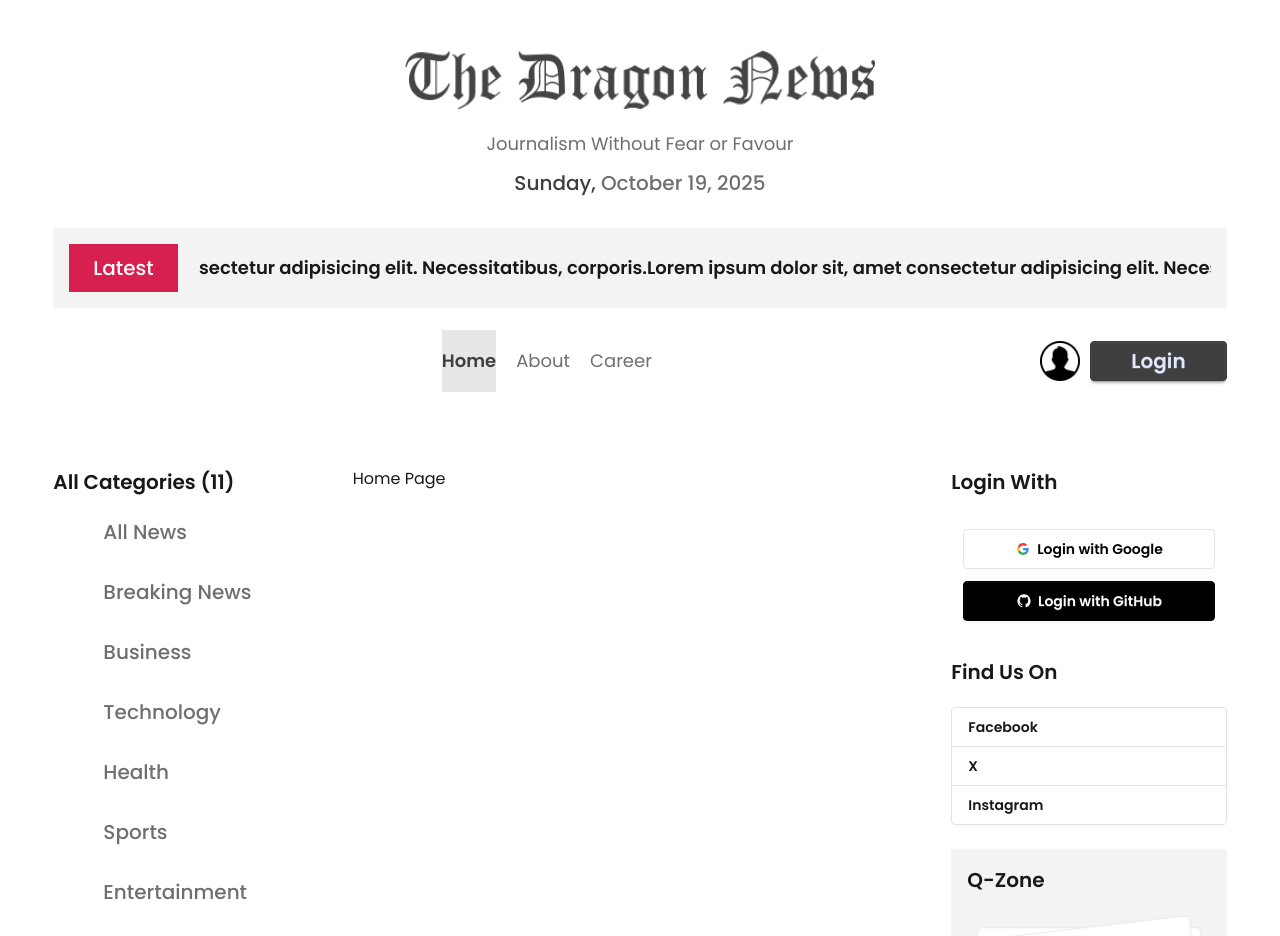
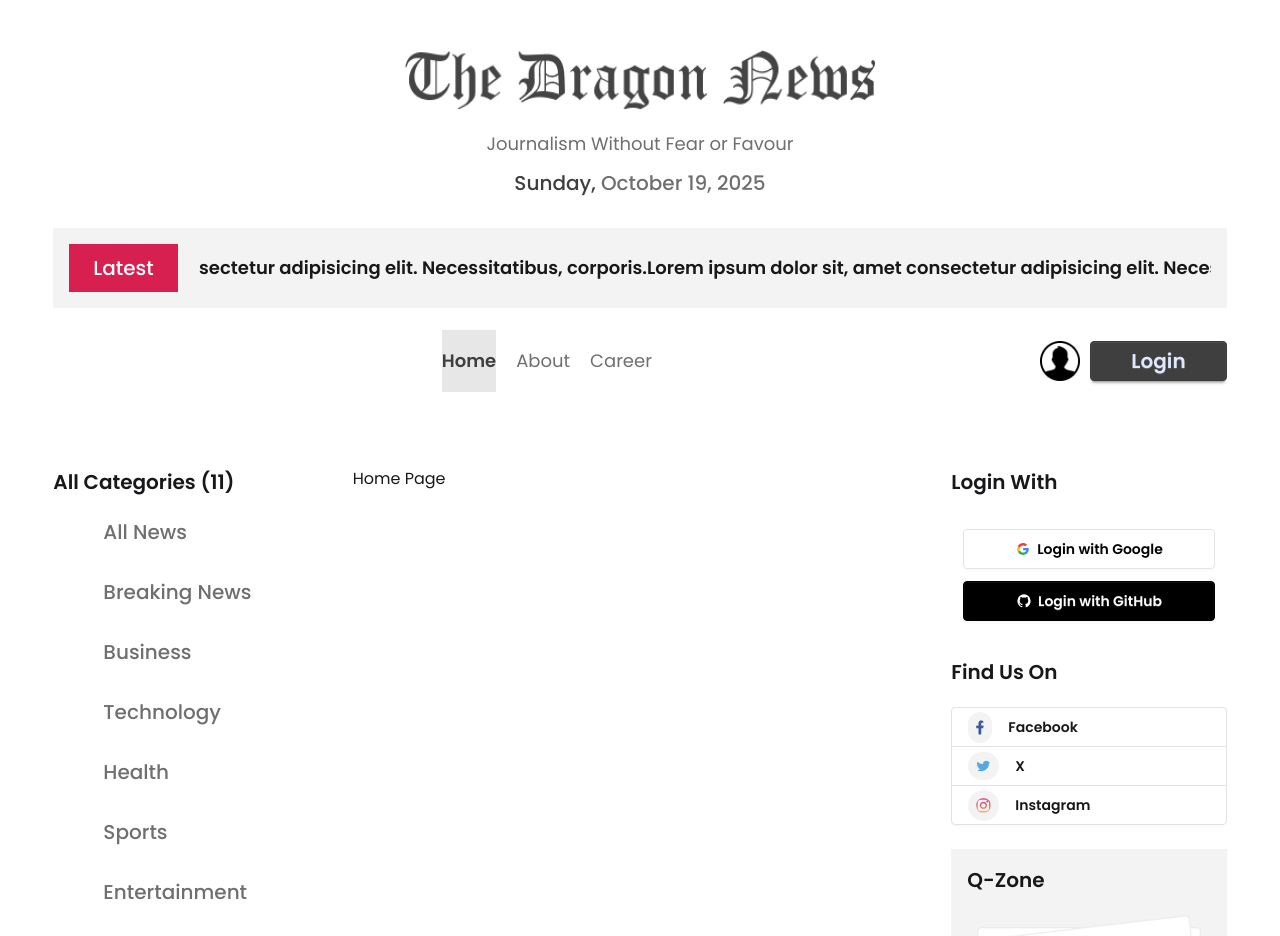
Before and after one commit to adittacse/dragon-news, a React (Vite) app: page / in a window 1280 px wide. Shown: the top 936 px of the page. Built offline with nearby package versions, Linux system fonts and the light colour scheme.

Commit message:
social icons added to the right sidebar

```diff
--- a/src/components/homeLayout/FindUs.jsx
+++ b/src/components/homeLayout/FindUs.jsx
@@ -1,13 +1,15 @@
-import React from 'react';
+import fb from "../../assets/fb.png";
+import x from "../../assets/twitter.png";
+import instagram from "../../assets/instagram.png";
 
 const FindUs = () => {
     return (
         <div>
             <h3 className="text-[20px] font-semibold mb-5">Find Us On</h3>
             <div className="join join-vertical w-full">
-                <button className="btn bg-base-100 justify-start join-item">Facebook</button>
-                <button className="btn bg-base-100 justify-start join-item">X</button>
-                <button className="btn bg-base-100 justify-start join-item">Instagram</button>
+                <button className="btn bg-base-100 justify-start join-item"><img className="p-2 bg-base-200 rounded-full mr-2.5" src={fb} alt="fb icon" /> Facebook</button>
+                <button className="btn bg-base-100 justify-start join-item"><img className="p-2 bg-base-200 rounded-full mr-2.5" src={x} alt="fb icon" /> X</button>
+                <button className="btn bg-base-100 justify-start join-item"><img className="p-2 bg-base-200 rounded-full mr-2.5" src={instagram} alt="fb icon" /> Instagram</button>
             </div>
         </div>
     );
--- a/src/components/homeLayout/QZone.jsx
+++ b/src/components/homeLayout/QZone.jsx
@@ -1,3 +1,4 @@
+
 import swimmingImage from "../../assets/swimming.png";
 import classImage from "../../assets/class.png";
 import playGroundImage from "../../assets/playground.png";
```
